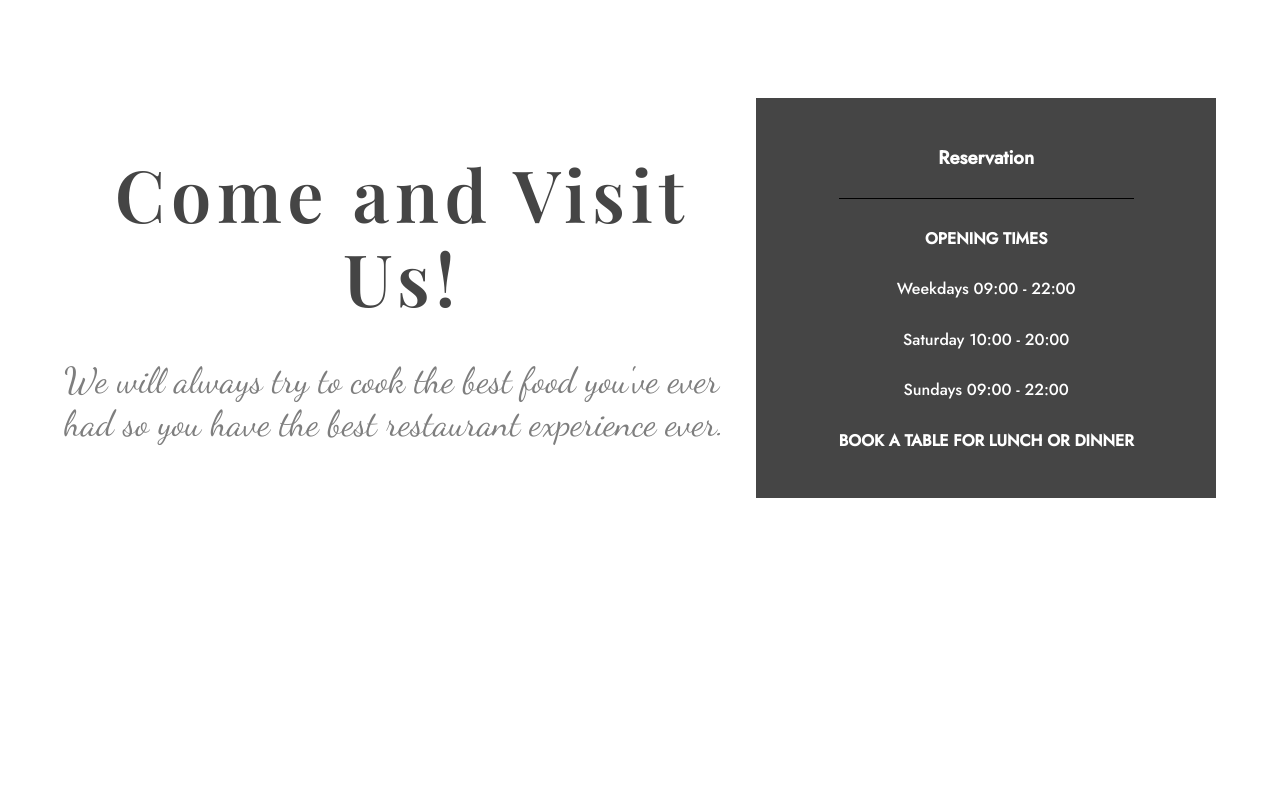
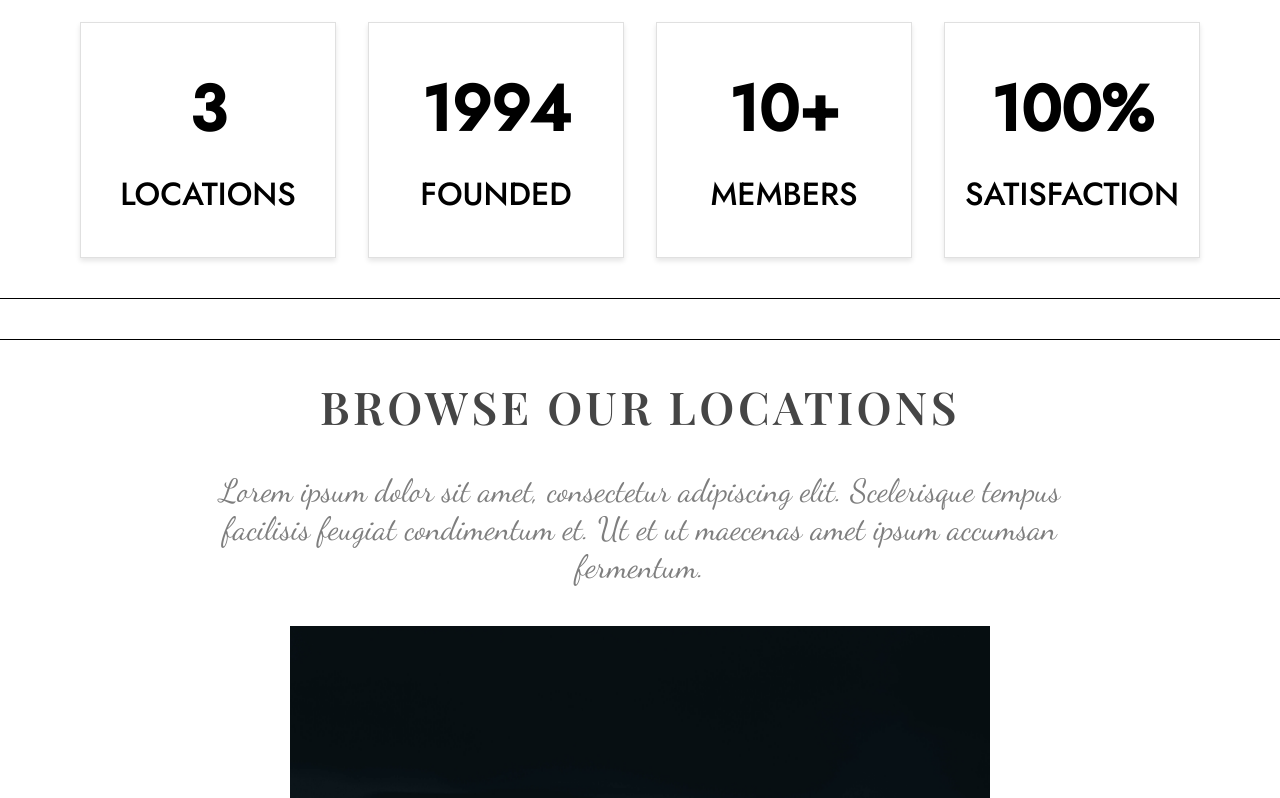
Before and after one commit to OzgunMunar/JapaneseRestaurantWebApp, a React (Create React App) app: page /about in a window 1280 px wide. Shown: the part 1512-2310 px from the top of the page. Built offline with nearby package versions, Linux system fonts and the light colour scheme.

Commit message:
about first section is done.

```diff
--- a/package.json
+++ b/package.json
@@ -9,6 +9,7 @@
     "react": "^18.2.0",
     "react-dom": "^18.2.0",
     "react-icons": "^4.10.1",
+    "react-image": "^4.1.0",
     "react-router-dom": "^6.15.0",
     "react-scripts": "5.0.1",
     "swiper": "^10.2.0",
--- a/public/index.html
+++ b/public/index.html
@@ -2,28 +2,12 @@
 <html lang="en">
   <head>
     <meta charset="utf-8" />
-    <link rel="icon" href="%PUBLIC_URL%/favicon.ico" />
     <meta name="viewport" content="width=device-width, initial-scale=1" />
     <meta name="theme-color" content="#000000" />
     <meta
       name="description"
       content="Web site created using create-react-app"
     />
-    <link rel="apple-touch-icon" href="%PUBLIC_URL%/logo192.png" />
-    <!--
-      manifest.json provides metadata used when your web app is installed on a
-      user's mobile device or desktop. See https://developers.google.com/web/fundamentals/web-app-manifest/
-    -->
-    <link rel="manifest" href="%PUBLIC_URL%/manifest.json" />
-    <!--
-      Notice the use of %PUBLIC_URL% in the tags above.
-      It will be replaced with the URL of the `public` folder during the build.
-      Only files inside the `public` folder can be referenced from the HTML.
-
-      Unlike "/favicon.ico" or "favicon.ico", "%PUBLIC_URL%/favicon.ico" will
-      work correctly both with client-side routing and a non-root public URL.
-      Learn how to configure a non-root public URL by running `npm run build`.
-    -->
     <title>.x Arigato x.</title>
   </head>
   <body>
--- a/src/App.css
+++ b/src/App.css
@@ -94,7 +94,7 @@ font-family: 'Playfair Display', serif; title */
     align-items: center;
     justify-content: center;
     flex-direction: column;
-    margin-top: -10rem;
+    /* margin-top: -10rem; */
 }
 
 .first_section_text {
--- a/src/components/Footer.js
+++ b/src/components/Footer.js
@@ -1,5 +1,5 @@
 import React from 'react'
-import './footer.css'
+import '../styles/footer.css'
 import { CgFacebook, CgInstagram } from 'react-icons/cg';
 import { VscTwitter } from 'react-icons/vsc'
 import { TiSocialLinkedin } from 'react-icons/ti'
--- a/src/components/LocationCarousel.js
+++ b/src/components/LocationCarousel.js
@@ -5,7 +5,7 @@ import 'swiper/css';
 import 'swiper/css/pagination';
 import 'swiper/css/navigation';
 
-import './swiper.css';
+import '../styles/swiper.css'
 
 import {Navigation } from 'swiper/modules';
 import SlideExplanation from './SlideExplanation'
--- a/src/components/Navbar.js
+++ b/src/components/Navbar.js
@@ -1,5 +1,5 @@
 import React, { useState, useEffect }  from 'react'
-import '../components/navbarToggle.css'
+import '../styles/navbarToggle.css'
 import SideBar from './SideBar'
 import { Link } from 'react-router-dom'
 
--- a/src/components/routes/About.js
+++ b/src/components/routes/About.js
@@ -1,11 +1,78 @@
 import React from 'react'
 import LocationCarousel from '../LocationCarousel'
+import '../../styles/about.css'
 
 const About = () => {
 
   return (
 
     <div>
+
+      <div className='about_the_restaurant_first_section'>
+
+        <div className='first_section'>
+
+          <div className='first_section_text'>
+
+            <div className='first_section_title'>
+              ABOUT OUR JAPANESE RESTAURANT
+            </div>
+
+            <div className='first_section_explanation'>
+              It's been an extremely exciting journey to spend every minute to develop this perfect restaurant to make all guests happy.
+            </div>
+
+          </div>
+
+        </div>
+
+        <div className='about_the_restaurant_image_section'>
+
+          <img className='about_the_restaurant_chef_photo' src='images/horizontal_sushi_maker.jpg' alt='horizontal sushi maker chef' />
+
+        </div>
+
+        <div className='about_the_restaurant_numbers'>
+
+          <div className='about_the_restaurant_number_container'>
+
+            <div className='about_the_restaurant_number'>
+              <p className='bold_text'>3</p>
+              <p>LOCATIONS</p>
+            </div>
+
+            <div className='about_the_restaurant_number'>
+              <p className='bold_text'>1994</p>
+              <p>FOUNDED</p>
+            </div>
+
+            <div className='about_the_restaurant_number'>
+              <p className='bold_text'>10+</p>
+              <p>MEMBERS</p>
+            </div>
+
+            <div className='about_the_restaurant_number'>
+              <p className='bold_text'>100%</p>
+              <p>SATISFACTION</p>
+            </div>
+
+          </div>
+
+        </div>
+
+      </div>
+
+      <div className='horizontal_line'></div>
+
+      <div className='about_the_restaurant_second_section'>
+
+        <div>
+
+        </div>
+
+      </div>
+
+      <div className='horizontal_line'></div>
 
       <LocationCarousel />
 
--- /dev/null
+++ b/src/styles/about.css
@@ -0,0 +1,61 @@
+.bold_text {
+    font-weight: 700;
+    font-size: var(--fontSize4);
+}
+
+.about_the_restaurant_first_section {
+    display: flex;
+    align-items: center;
+    justify-content: center;
+    flex-direction: column;
+}
+
+.about_the_restaurant_image_section {
+    margin-top: -10rem;
+    display: flex;
+    align-items: center;
+    justify-content: center;
+    width: 100%;
+}
+
+.about_the_restaurant_chef_photo {
+    object-fit: fill;
+    width: 90%;
+    height: auto;
+}
+
+.about_the_restaurant_numbers {
+    display: flex;
+    justify-content: center;
+    align-items: center;
+    font-family: 'Jost', sans-serif;
+    width: 90%;
+}
+
+.about_the_restaurant_number_container {
+    display: flex;
+    align-items: center;
+    justify-content: center;
+    margin-top: 2.5rem;
+    gap: 2rem;
+}
+
+.about_the_restaurant_number {
+    display: flex;
+    align-items: center;
+    justify-content: center;
+    flex-direction: column;
+    border: 1px solid #E0E0E0;
+    box-shadow: 0px 3px 5px rgba(0, 0, 0, 0.1);
+    padding: 2.5rem 5rem;
+    gap: 1rem;
+    width: 20vw;
+}
+
+.about_the_restaurant_number:hover {
+    scale: 1.05;
+}
+
+.about_the_restaurant_number p:nth-child(2) {
+    font-size: var(--fontSize2);
+}
```
Also changed, not shown: public/images/horizontal_sushi_maker.jpg (added), src/styles/footer.css (renamed from src/components/footer.css), src/styles/navbarToggle.css (renamed from src/components/navbarToggle.css), src/styles/swiper.css (renamed from src/components/swiper.css), 1 other file (tests, documents, lock files or other folders).
